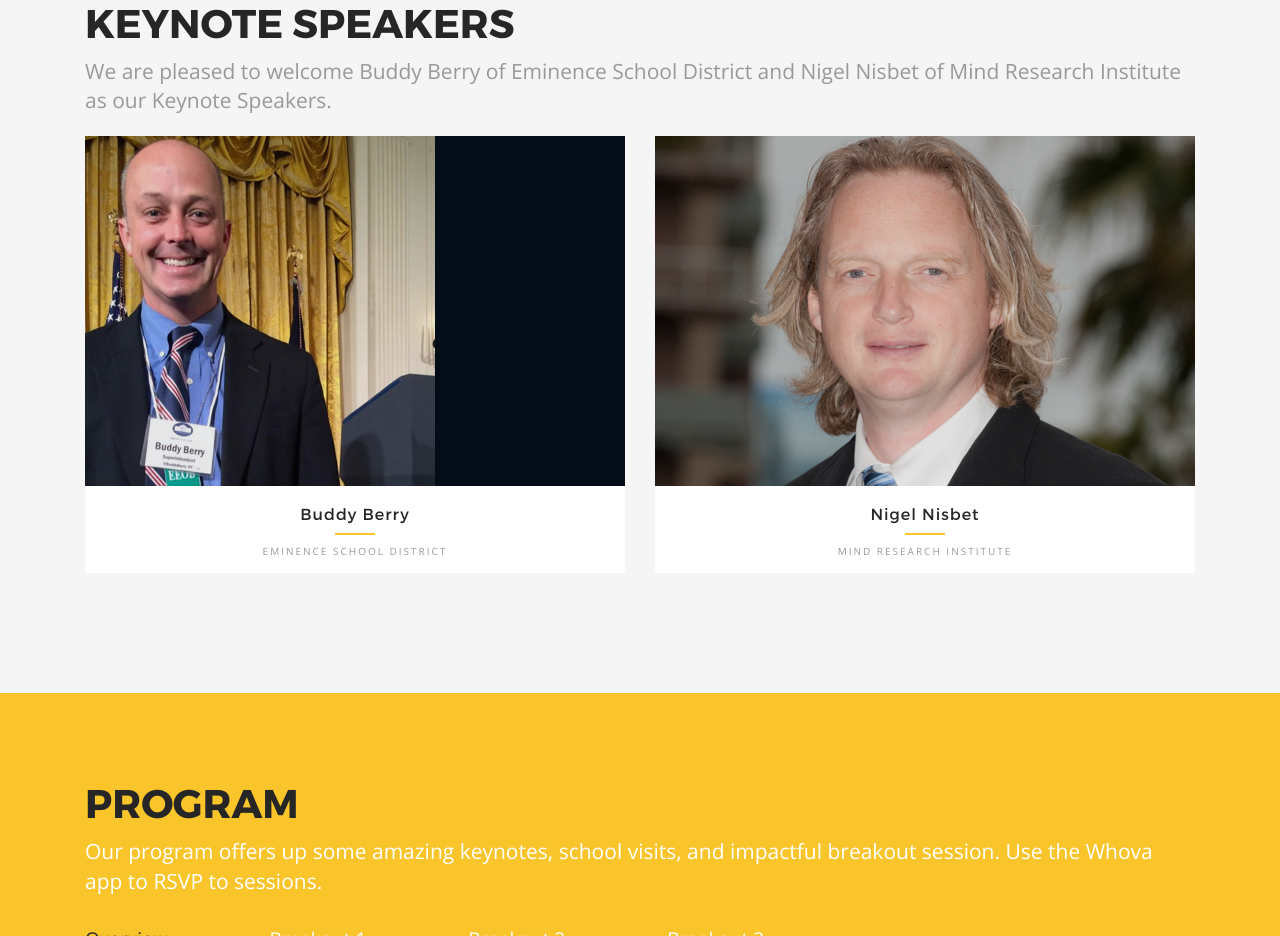
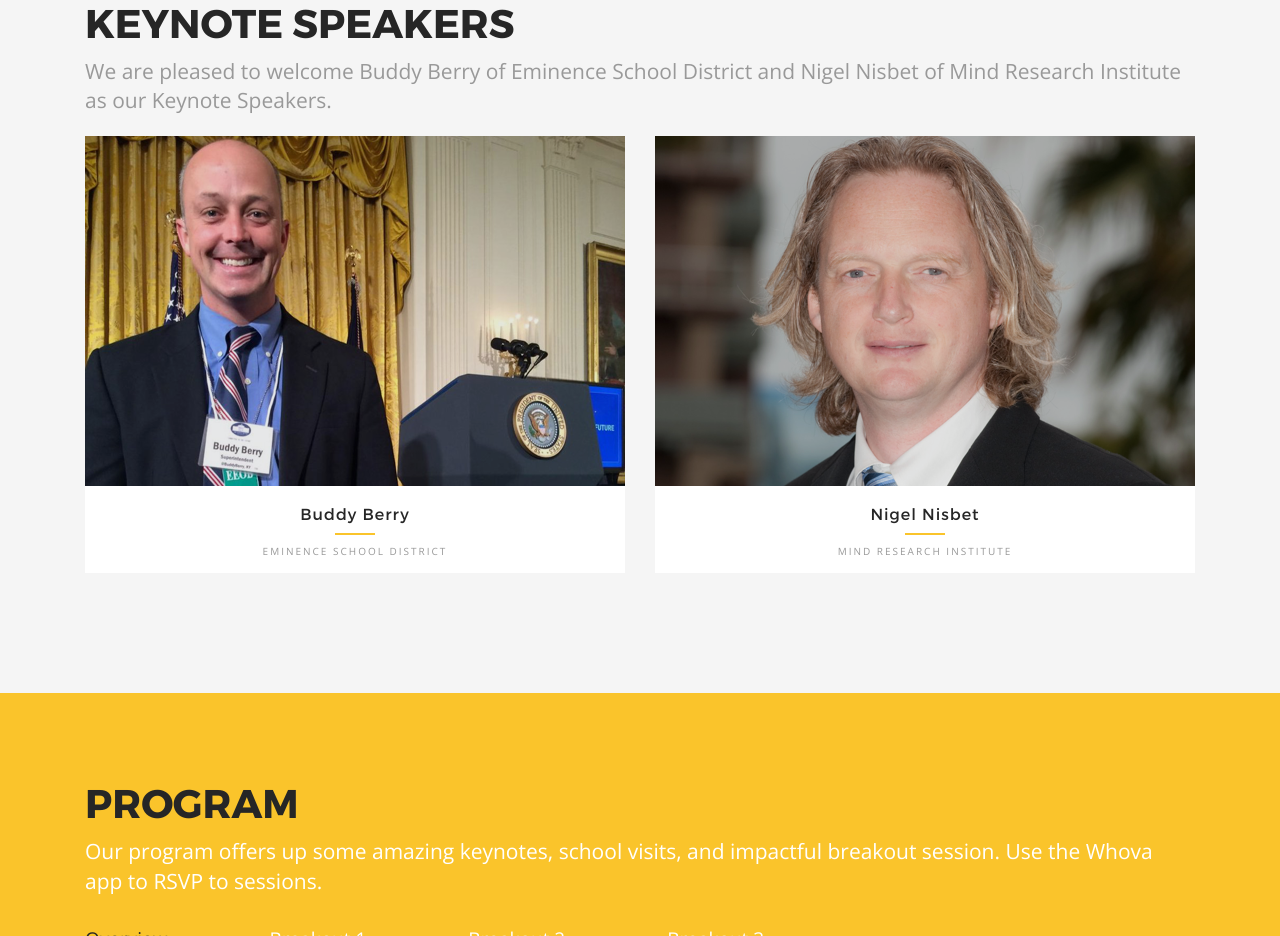
Before and after one commit to greeleyblteam/greeleyblsummit2017, a plain HTML site: page index.html in a window 1280 px wide. Shown: the part 1613-2549 px from the top of the page. Drawn offline with nearby package versions, Linux system fonts and the light colour scheme; some packages are replaced by stand-ins of ours.

Commit message:
updated speaker detail

```diff
--- a/index.html
+++ b/index.html
@@ -329,7 +329,7 @@
 							                        <li class="col-lg-6">
 							                            <div class="speaker">
 							                                <figure class="effect-ming">
-							                                    <img class="img-responsive" src="img/speaker-1.png" alt=""/>
+							                                    <img class="img-responsive" src="img/speaker1.png" alt=""/>
 							                                    <figcaption>
 							                                        <span><a class="html-popup" href="speaker-detail-1.html"><img class="img-responsive" src="img/plus.png" alt=""></a></span>
 							                                    </figcaption>
```
